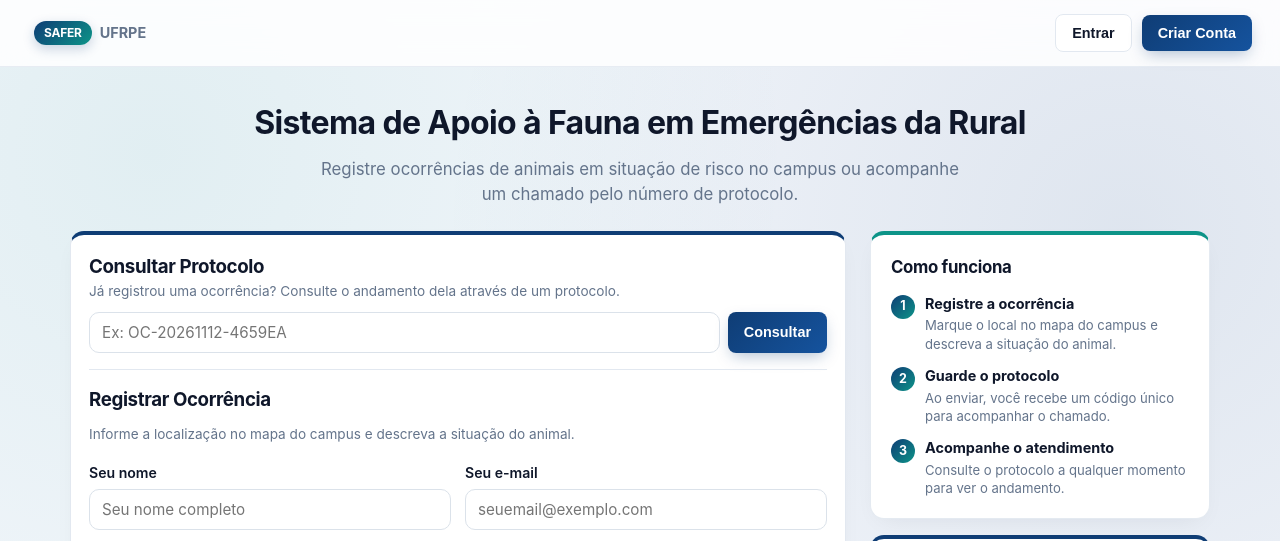
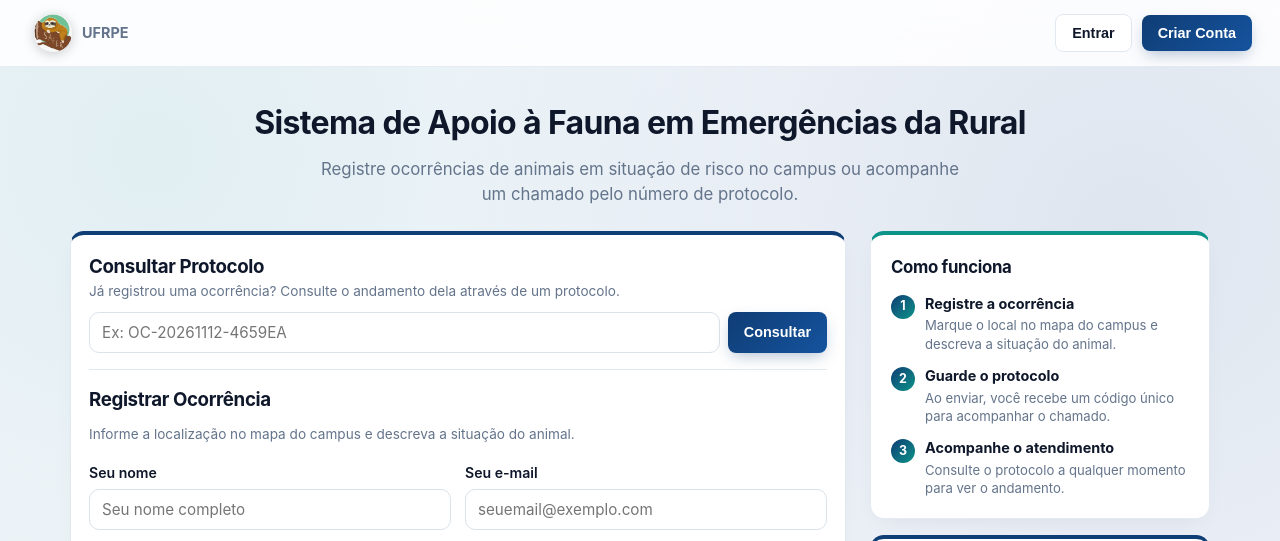
Before and after one commit to Marianeesouza/SAFER, a plain HTML site: page frontend/public/index.html in a window 1280 px wide. Shown: the top 541 px of the page. Drawn offline with nearby package versions, Linux system fonts and the light colour scheme; no server answers.

Commit message:
feat(frontend): substitui badge textual por logo ilustrada do SAFER na topbar

```diff
--- a/frontend/public/index.html
+++ b/frontend/public/index.html
@@ -14,7 +14,7 @@
   <div id="public-portal" class="hidden">
     <header class="public-topbar">
       <div class="topbar-brand">
-        <span class="brand-badge">SAFER</span>
+        <img src="/assets/safer-logo.png" alt="SAFER Logo" class="brand-logo-img" />
         <span class="topbar-subtitle">UFRPE</span>
       </div>
       <div class="toolbar">
@@ -288,7 +288,7 @@
   <div id="app-shell" class="hidden">
     <header class="topbar">
       <div class="topbar-brand">
-        <span class="brand-badge">SAFER</span>
+        <img src="/assets/safer-logo.png" alt="SAFER Logo" class="brand-logo-img" />
         <span class="topbar-subtitle">UFRPE</span>
         <button type="button" id="btn-toggle-sidebar" class="btn-icon" title="Recolher barra lateral" aria-label="Recolher barra lateral">
           <svg width="18" height="18" viewBox="0 0 24 24" fill="none" stroke="currentColor" stroke-width="2" stroke-linecap="round" stroke-linejoin="round" aria-hidden="true"><rect x="3" y="3" width="18" height="18" rx="2"/><path d="M9 3v18"/><path d="m16 15-3-3 3-3"/></svg>
--- a/frontend/public/style.css
+++ b/frontend/public/style.css
@@ -198,9 +198,22 @@ body {
 .topbar-brand {
   display: flex;
   align-items: center;
-  gap: 8px;
+  gap: 10px;
   font-weight: 700;
   padding: 0 6px;
+}
+
+.brand-logo-img {
+  width: 38px;
+  height: 38px;
+  object-fit: contain;
+  border-radius: 50%;
+  filter: drop-shadow(0 2px 6px rgba(0, 0, 0, 0.2));
+  transition: transform 0.2s ease;
+}
+
+.brand-logo-img:hover {
+  transform: scale(1.08);
 }
 
 .topbar-subtitle {
@@ -682,6 +695,11 @@ input:focus, select:focus, textarea:focus {
   display: none;
 }
 
+#app-shell.sidebar-collapsed .brand-logo-img {
+  width: 32px;
+  height: 32px;
+}
+
 #app-shell.sidebar-collapsed .btn-icon {
   margin-left: 0;
 }
```
Also changed, not shown: frontend/public/assets/safer-logo.png (added).
